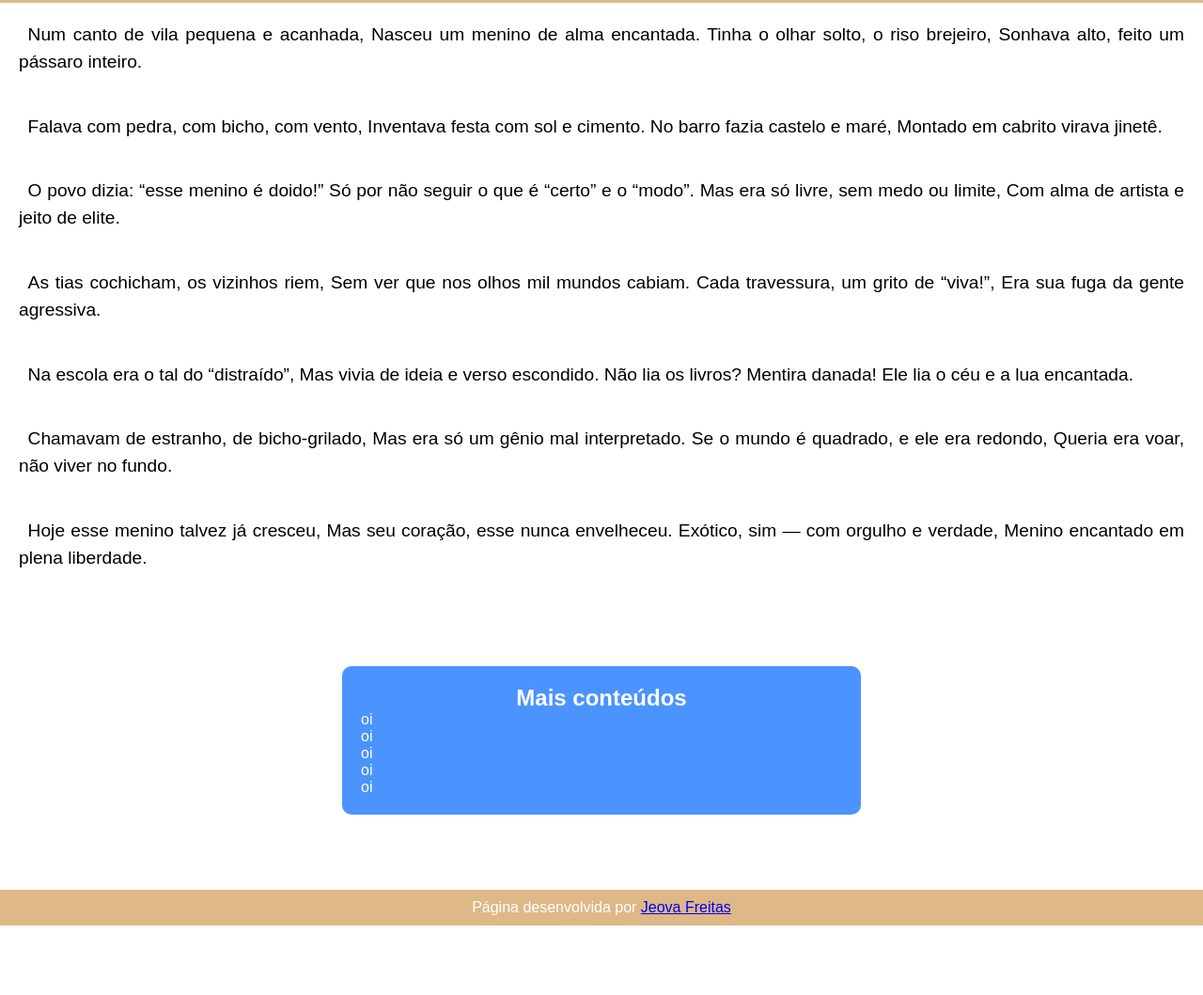
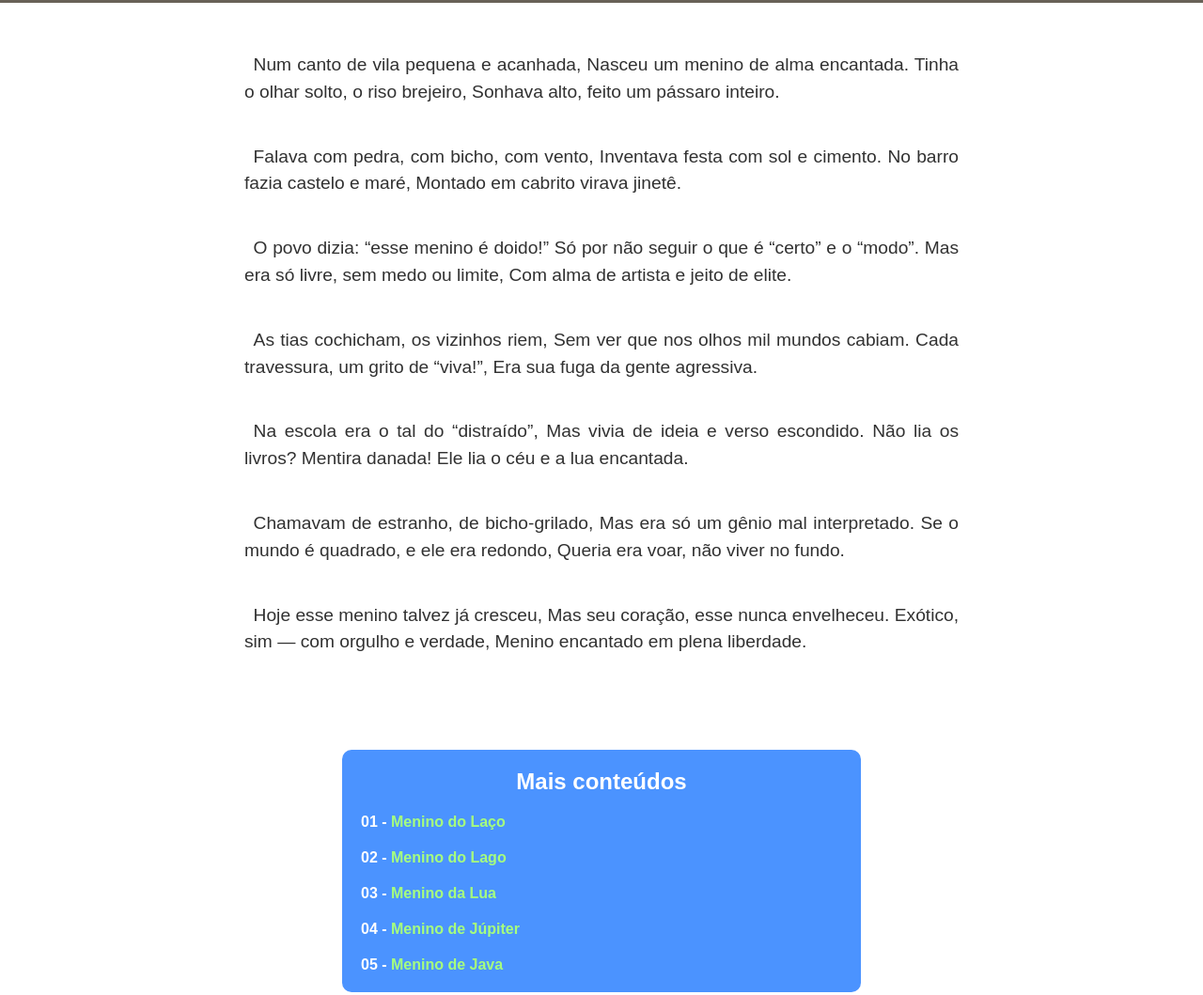
Before and after one commit to jeovadev/Revisoes-html-css, a plain HTML site: page Revisoes-Extras/R-01/index.html in a window 1280 px wide. Shown: the part 240-1299 px from the top of the page at 94% size. Before the commit the page ends 1225 px from the top, so only its background shows below. Drawn offline with Linux system fonts and the light colour scheme.

Commit message:
Revisão de retorno #1 concluída

```diff
--- a/Revisoes-Extras/R-01/index.html
+++ b/Revisoes-Extras/R-01/index.html
@@ -37,11 +37,11 @@
     </article>
     <aside>
         <h2>Mais conteúdos</h2>
-        <p>oi</p>
-        <p>oi</p>
-        <p>oi</p>
-        <p>oi</p>
-        <p>oi</p>
+        <p>01 - <a href="#">Menino do Laço</a></p>
+        <p>02 - <a href="#">Menino do Lago</a></p>
+        <p>03 - <a href="#">Menino da Lua</a></p>
+        <p>04 - <a href="#">Menino de Júpiter</a></p>
+        <p>05 - <a href="#">Menino de Java</a></p>
     </aside>
     <footer>
         <p>Página desenvolvida por <a href="https://github.com/jeovadev" target="_blank">Jeova Freitas</a></p>
--- a/Revisoes-Extras/R-01/style.css
+++ b/Revisoes-Extras/R-01/style.css
@@ -8,7 +8,7 @@
 header {
     text-align: center;
     padding: 3em 1em 4em 1em;
-    background-color: burlywood;
+    background-color: #686157;
     color: white;
     font-family: 'Segoe UI', Tahoma, sans-serif;
 }
@@ -17,14 +17,21 @@ header h1 {
     font-size: 5em;
 }
 
+article {
+    margin: auto;
+    margin-top: 2em;
+    max-width: 800px;
+    min-width: 400px;
+}
+
 article p {
-    margin: auto;
     padding: 20px;
     text-align: justify;
     font-size: 1.2em;
     font-family: Arial, Helvetica, sans-serif;
     line-height: 1.5em;
     text-indent: 0.5em;
+    color: rgb(49, 49, 49);
 }
 
 aside {
@@ -43,11 +50,36 @@ aside h2 {
     text-align: center;
 }
 
+aside p {
+    padding-top: 20px;
+    font-weight: bold;
+}
+
+aside a {
+    text-decoration: none;
+    color: #a6ff7d;
+}
+
+aside a:hover {
+    text-decoration: underline;
+    text-decoration-color: aliceblue;
+}
+
 footer {
     text-align: center;
     margin-top: 5em;
     padding: 10px 5px 10px 5px;
-    background-color: burlywood;
+    background-color: #686157;
     color: white;
     font-family: Arial, Helvetica, sans-serif;
 }
+
+footer a {
+    text-decoration: none;
+    color: rgb(83, 163, 255);
+}
+
+footer a:hover {
+    text-decoration: underline;
+    text-decoration-color: white;
+}
```
